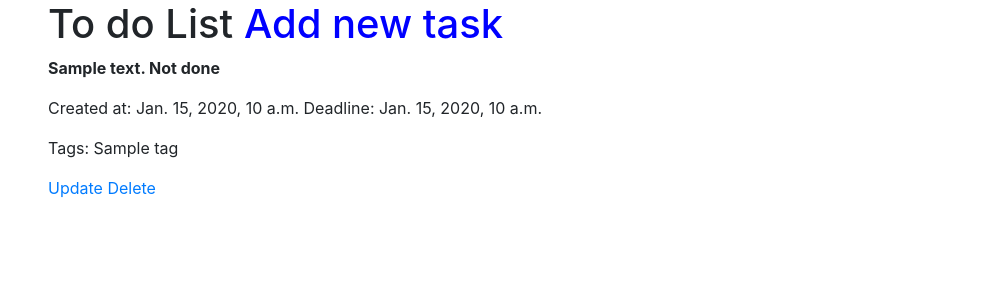
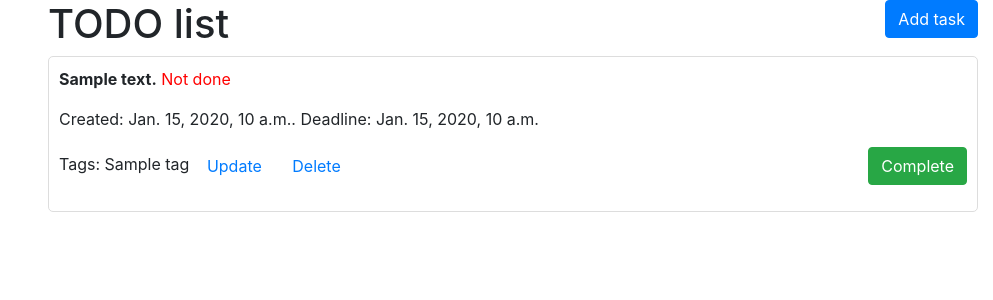
Before and after one commit to BornToLivee/todo_list, a Django app: template templates/task/task_list.html in a window 1280 px wide. Shown: the top 300 px of the page, without its empty margins (287-1280 px from the left). Run offline with Django 3.2, Linux system fonts and the light colour scheme; the template is opened without the code that fills it: most values are stand-ins (such as "Sample title", 1, 10 or a date in 2020); some libraries are stand-ins or nearby versions.

Commit message:
add completion button and refactor task_list page

```diff
--- a/task/urls.py
+++ b/task/urls.py
@@ -5,6 +5,7 @@ from task.views import (
     TaskCreateView,
     TaskUpdateView,
     TaskDeleteView,
+    task_completion
 )
 
 urlpatterns = [
@@ -12,6 +13,7 @@ urlpatterns = [
     path('create/', TaskCreateView.as_view(), name='task-create'),
     path('update/<int:pk>', TaskUpdateView.as_view(), name='task-update'),
     path('delete/<int:pk>', TaskDeleteView.as_view(), name='task-delete'),
+    path('task/<int:pk>/completion/', task_completion, name='task-completion')
 ]
 
 app_name = "task"
--- a/templates/task/task_list.html
+++ b/templates/task/task_list.html
@@ -2,21 +2,30 @@
 {% load crispy_forms_filters %}
 
 {% block content %}
-  <h1>To do List
-    <a href="{% url 'task:task-create' %}" style="color: blue"> Add new task </a>
+  <h1>TODO list
+    <a href="{% url 'task:task-create' %}" class="btn btn-primary float-right">Add task</a>
   </h1>
   {% if task_list %}
     {% for task in task_list %}
-      <p><strong>{{ task.content }} {% if task.is_completed %} Done! {% else %} Not done {% endif %}</strong></p>
-      <p>Created at: {{ task.created_at }} {% if task.deadline %} Deadline: {{ task.deadline }} {% endif %}</p>
-      <p>Tags:
-        {% for tag in task.tag.all %}
-          {{ tag.name }}{% if not forloop.last %}, {% endif %}
-        {% endfor %}
-      </p>
-      <p><a href="{% url 'task:task-update' pk=task.id %}">Update</a> <a href="{% url 'task:task-delete' pk=task.id %}">Delete</a></p>
+      <div class="task-item" style="margin-bottom: 20px; padding: 10px; border: 1px solid #ddd; border-radius: 5px;">
+        <p><strong>{{ task.content }}</strong>
+          <span style="color: {% if task.is_completed %} green {% else %} red {% endif %};">
+            {% if task.is_completed %} Done {% else %} Not done {% endif %}
+          </span>
+        </p>
+        <p>Created: {{ task.created_at }}{% if task.deadline %}. Deadline: {{ task.deadline }}{% endif %}</p>
+        <p>Tags:
+          {% for tag in task.tags.all %}
+            {{ tag.name }}{% if not forloop.last %}, {% endif %}
+          {% endfor %}
+          <a href="{% url 'task:task-update' task.pk %}" class="btn btn-link">Update</a>
+          <a href="{% url 'task:task-delete' task.pk %}" class="btn btn-link">Delete</a>
+          <a href="{% url 'task:task-completion' pk=task.id %}"
+             class="btn {% if task.is_completed %}btn-secondary{% else %}btn-success{% endif %} float-right">{{ task.is_completed|yesno:"Undo,Complete" }}</a>
+        </p>
+      </div>
     {% endfor %}
   {% else %}
-    <p>There are no tasks in list yet.</p>
+    <p>There are no tasks in the list yet.</p>
   {% endif %}
 {% endblock %}
```
Also changed, not shown: task/views.py (+8 -0 lines).
